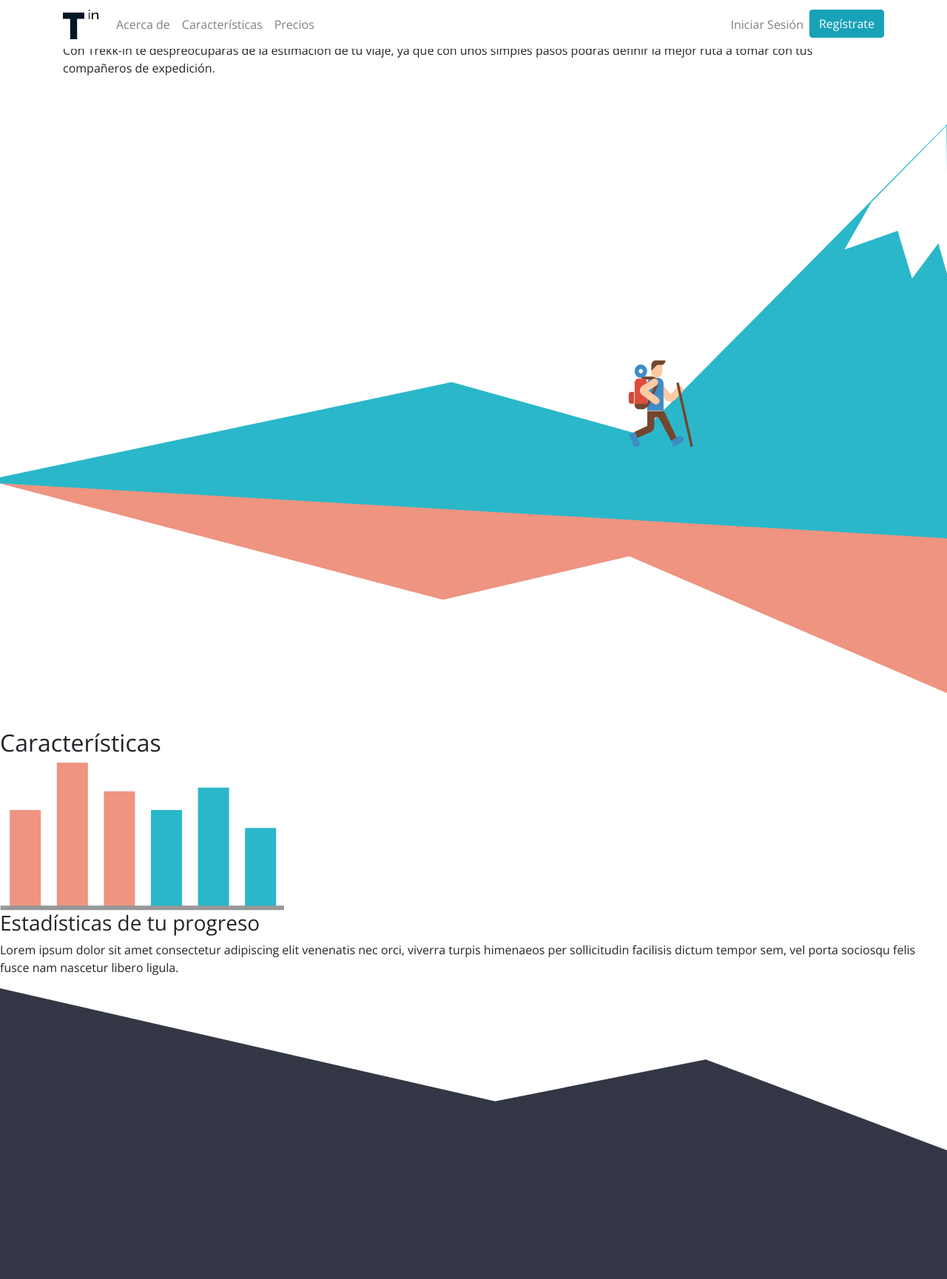
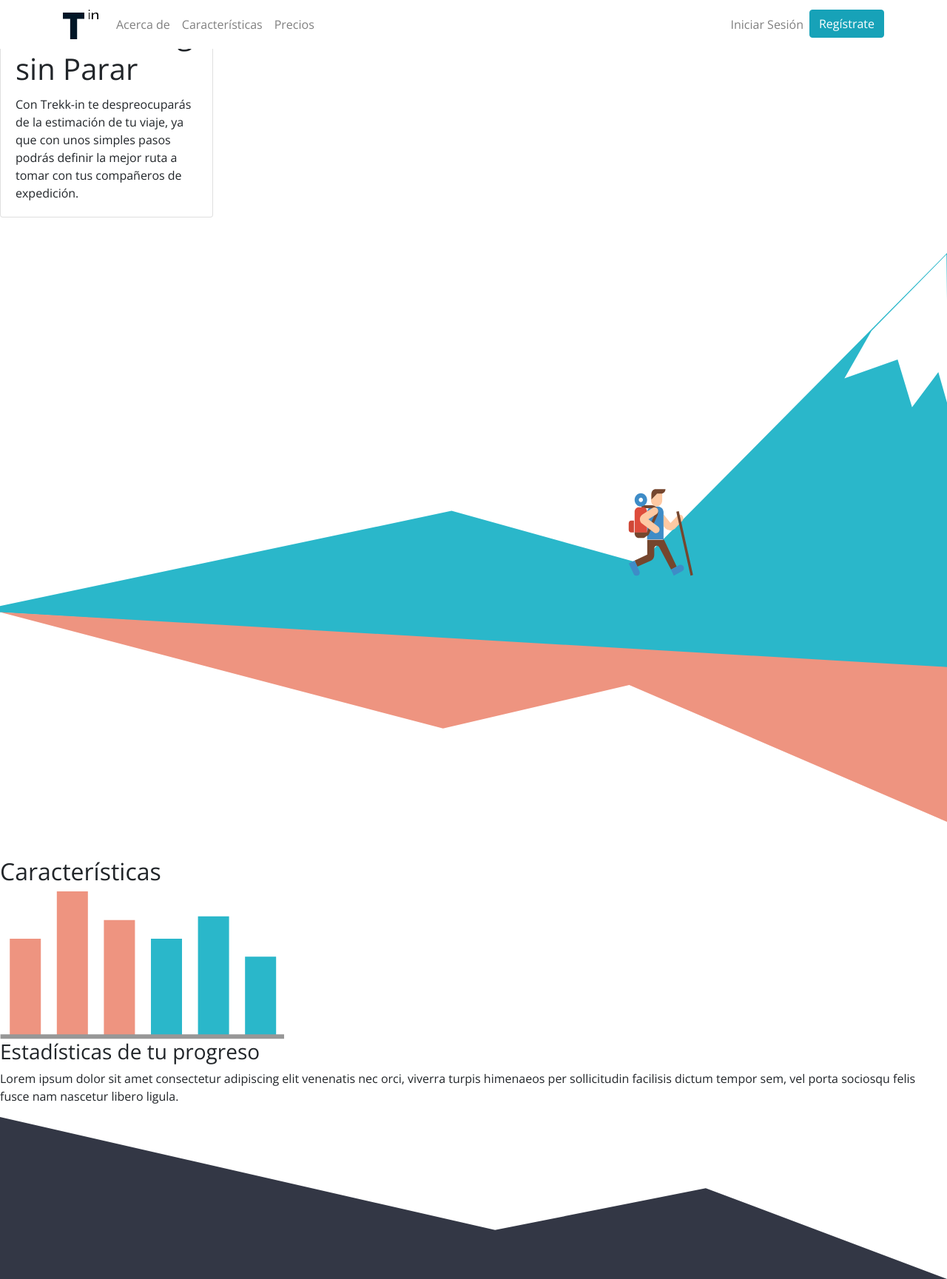
Before and after one commit to SimonToledo/Startup-Treek-in, a plain HTML site: page index.html in a window 1280 px wide. Shown: the top 1729 px of the page at 74% size. Drawn offline with nearby package versions, Linux system fonts and the light colour scheme.

Commit message:
actualización 15:43

```diff
--- a/assets/sass/base/_typography.scss
+++ b/assets/sass/base/_typography.scss
@@ -2,3 +2,6 @@ body{
   font-family: 'Raleway', sans-serif;
   font-family: 'Open Sans', sans-serif;
 }
+.footer{
+  color:#ffffff;
+}
--- a/assets/sass/components/_cover.scss
+++ b/assets/sass/components/_cover.scss
@@ -0,0 +1,3 @@
+.features{
+  z-index: -1;
+}
--- a/assets/sass/layout/_header.scss
+++ b/assets/sass/layout/_header.scss
@@ -1,3 +1,5 @@
-header{
-  margin-top:5rem;
+.card-header{
+  border-color: #000000;
+  background-color: #ffffff;
+
 }
--- a/assets/sass/vendors/_bootstrap.scss
+++ b/assets/sass/vendors/_bootstrap.scss
@@ -1,3 +1,6 @@
 .card{
   display: inline-block;
 }
+.prices{
+  z-index: 1;
+}
--- a/index.html
+++ b/index.html
@@ -44,15 +44,13 @@
      </div>
  </nav>
 
-
-<header class="header" id="about">
-         <div class="header__grid container">
-             <div class="header__grid-text">
-                 <h1>Haz Trekking sin Parar</h1>
-                 <p>Con Trekk-in te despreocuparás de la estimación de tu viaje, ya que con unos simples pasos podrás
-                     definir la mejor ruta a tomar con tus compañeros de expedición.</p>
-             </div>
-         </div>
+ <header class="header" id="about">
+   <div class="card" style="width: 18rem;">
+     <div class="card-body">
+       <h1 class="card-title">Haz Trekking sin Parar</h1>
+       <p class="card-text">Con Trekk-in te despreocuparás de la estimación de tu viaje, ya que con unos simples pasos podrás definir la mejor ruta a tomar con tus compañeros de expedición.</p>
+     </div>
+   </div>
 </header>
 
 
@@ -209,28 +207,22 @@
       <div class="row">
 
           <div class="col-sm-2">
-            <a href="#legal">
                 <p>Legal</p>
-            </a>
           </div>
 
           <div class="col-sm-2">
-            <a href="#cookies">
                 <p>Cookies</p>
-            </a>
           </div>
 
           <div class="col-sm-2">
-            <a href="#nosotros">
                 <p>Sobre nosotros</p>
-            </a>
           </div>
 
         <div class="col-sm-4">
         </div>
 
           <div class="col-sm-2">
-            <p>&copy; 2018 Trekk-in SPA.</p>
+            <p class="derechos">&copy; 2018 Trekk-in SPA.</p>
         </div>
     </div>
     </footer>
```
Also changed, not shown: assets/css/main.css, 1 other file.
